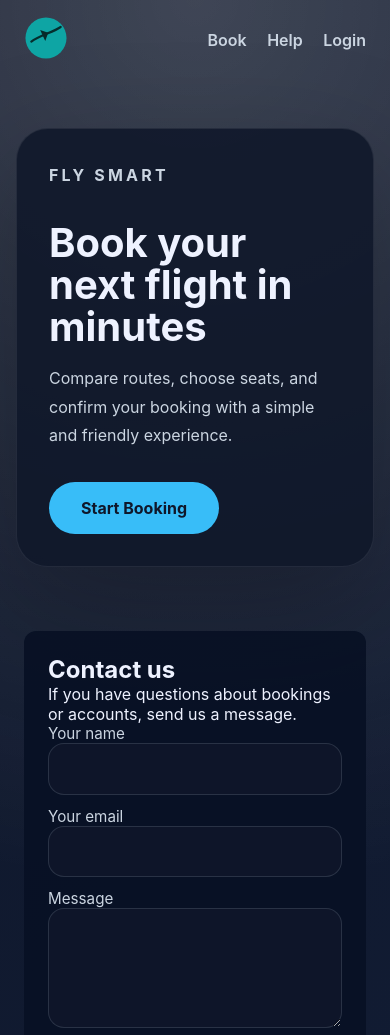
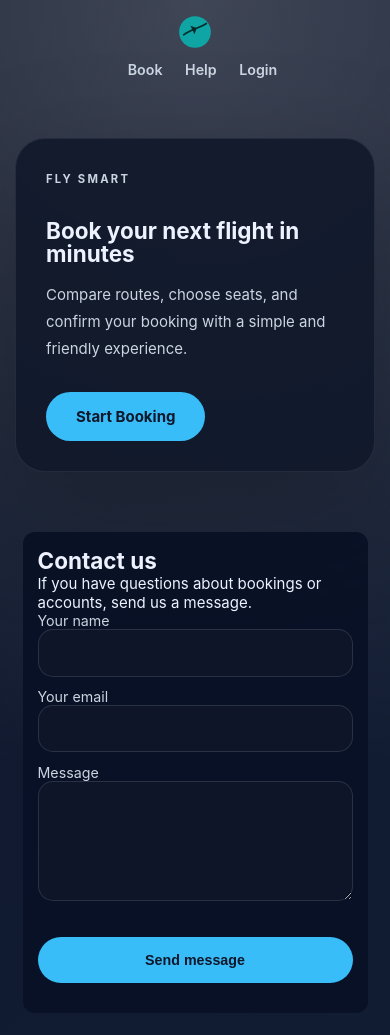
Before and after one commit to Ishor22/try, a plain HTML site: page index.html in a window 390 px wide. Shown: the top 1035 px of the page. Drawn offline with Linux system fonts and the light colour scheme.

Commit message:
Add files via upload

```diff
--- a/style.css
+++ b/style.css
@@ -238,6 +238,45 @@ textarea {
     padding: 2rem 1rem;
   }
 }
+
+/* Responsive adjustments */
+@media (max-width: 1200px) {
+  .hero__content { max-width: 58%; }
+}
+
+@media (max-width: 900px) {
+  .site-header__inner { flex-direction: column; align-items: flex-start; gap: 0.5rem; }
+  .site-nav { order: 2; }
+  .site-logo { height: 40px; }
+  .hero { flex-direction: column; align-items: flex-start; padding: 2rem; }
+  .hero__content { max-width: 100%; }
+  .hero__cta { width: auto; }
+  .contact__inner, .booking__panel, .summary, .dashboard__sidebar, .dashboard__content { padding: 1rem; }
+  .booking { gap: 1rem; }
+}
+
+@media (max-width: 600px) {
+  html, body { font-size: 15px; }
+  .hero { padding: 1.25rem; }
+  .hero h1 { font-size: 1.9rem; }
+  .site-header__inner { align-items: center; }
+  .site-nav { display: flex; gap: 0.5rem; }
+  .site-nav a { font-size: 0.95rem; }
+  .row { grid-template-columns: 1fr; }
+  input, select, textarea, .button { font-size: 0.95rem; }
+  .modal__panel { width: 96%; padding: 1rem; }
+  .dashboard { flex-direction: column; }
+  .dashboard__sidebar { width: 100%; display: flex; gap: 1rem; align-items: center; padding: 0.75rem; }
+  .dashboard__menu { display: flex; gap: 0.75rem; overflow-x: auto; }
+  .dashboard__menu a { white-space: nowrap; }
+}
+
+@media (max-width: 420px) {
+  .hero h1 { font-size: 1.5rem; }
+  .eyebrow { font-size: 0.75rem; }
+  .site-logo { height: 34px; }
+  .contact__form input, .contact__form textarea { font-size: 0.95rem; }
+}
 @media (max-width: 600px) {
   .hero {
     padding: 3rem 1rem 2rem;
```
